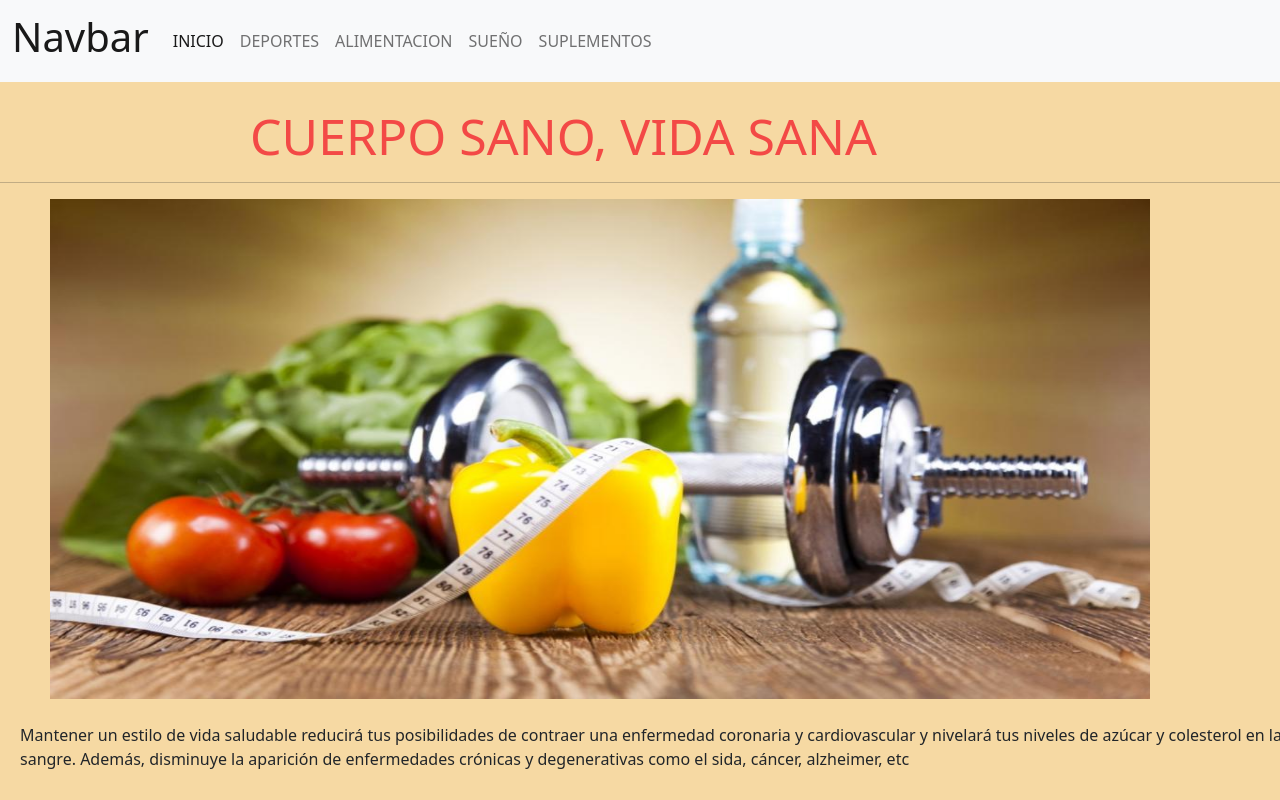
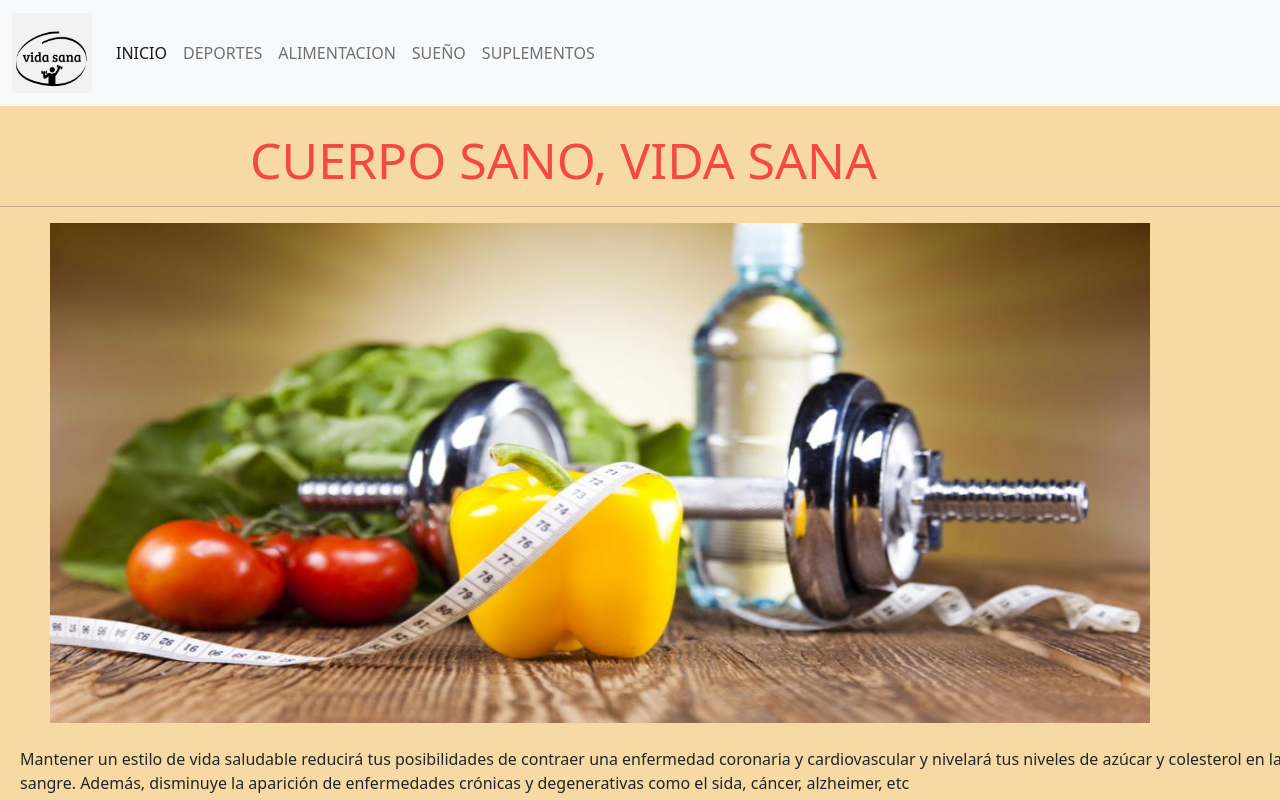
Before and after one commit to EvaristoCornejo/desafio07, a website: page index.html in a window 1280 px wide. Shown: the top 800 px of the page. Drawn offline with nearby package versions, Linux system fonts and the light colour scheme; files that its build step writes are made by us from their sources.

Commit message:
agregue logo

```diff
--- a/index.html
+++ b/index.html
@@ -17,7 +17,7 @@
     <header>
         <nav class="navbar navbar-expand-lg navbar-light bg-light">
             <div class="container-fluid">
-              <a class="navbar-brand" href="#"><h1>Navbar</h1></a>
+              <a class="navbar-brand" href="#"><img src="imagenes/vida sana.png" alt="png" height="80px" width="80px"></a>
               <button class="navbar-toggler" type="button" data-bs-toggle="collapse" data-bs-target="#navbarNavAltMarkup" aria-controls="navbarNavAltMarkup" aria-expanded="false" aria-label="Toggle navigation">
                 <span class="navbar-toggler-icon"></span>
               </button>
```
Also changed, not shown: imagenes/vida sana.png (added).
